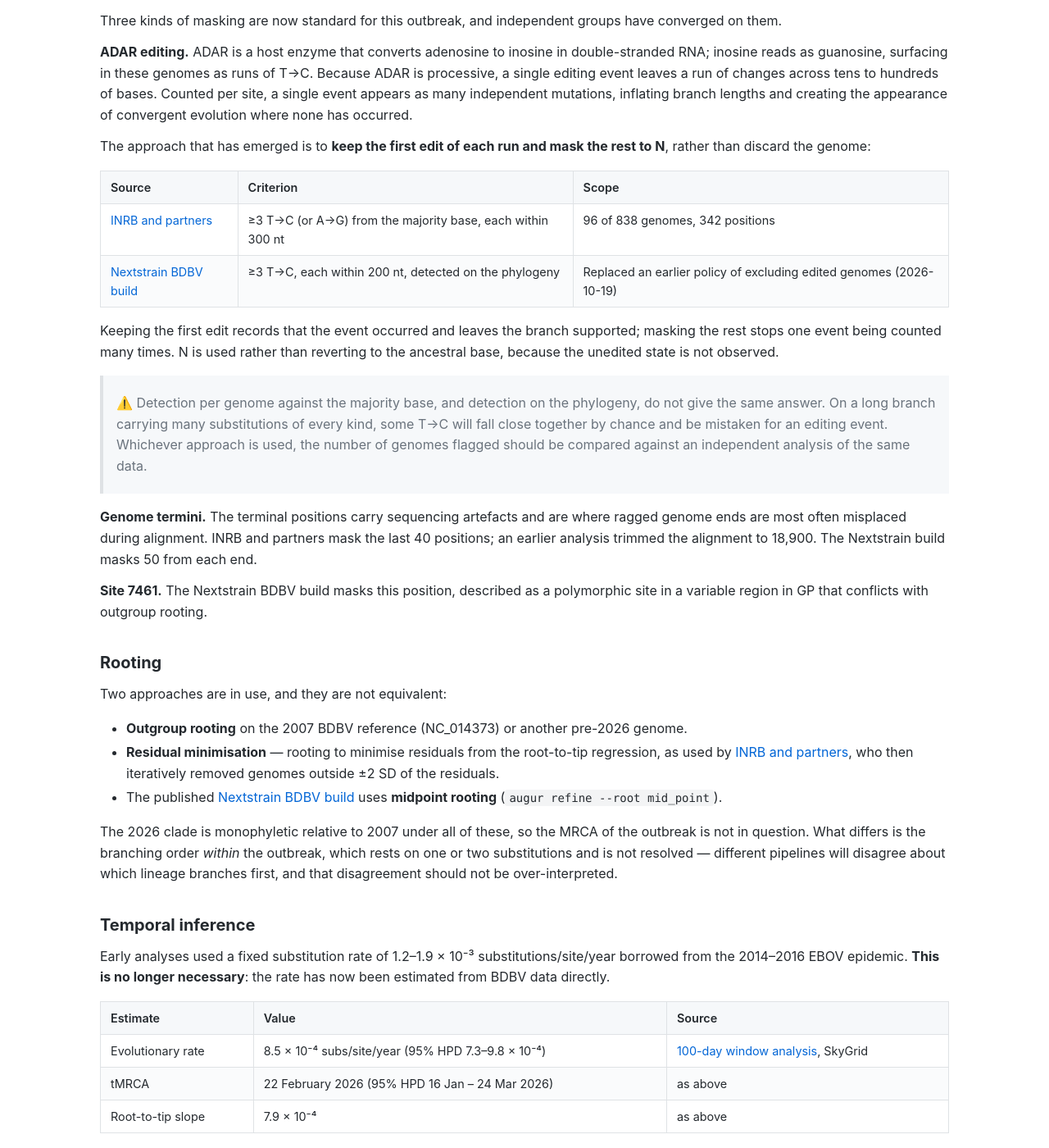
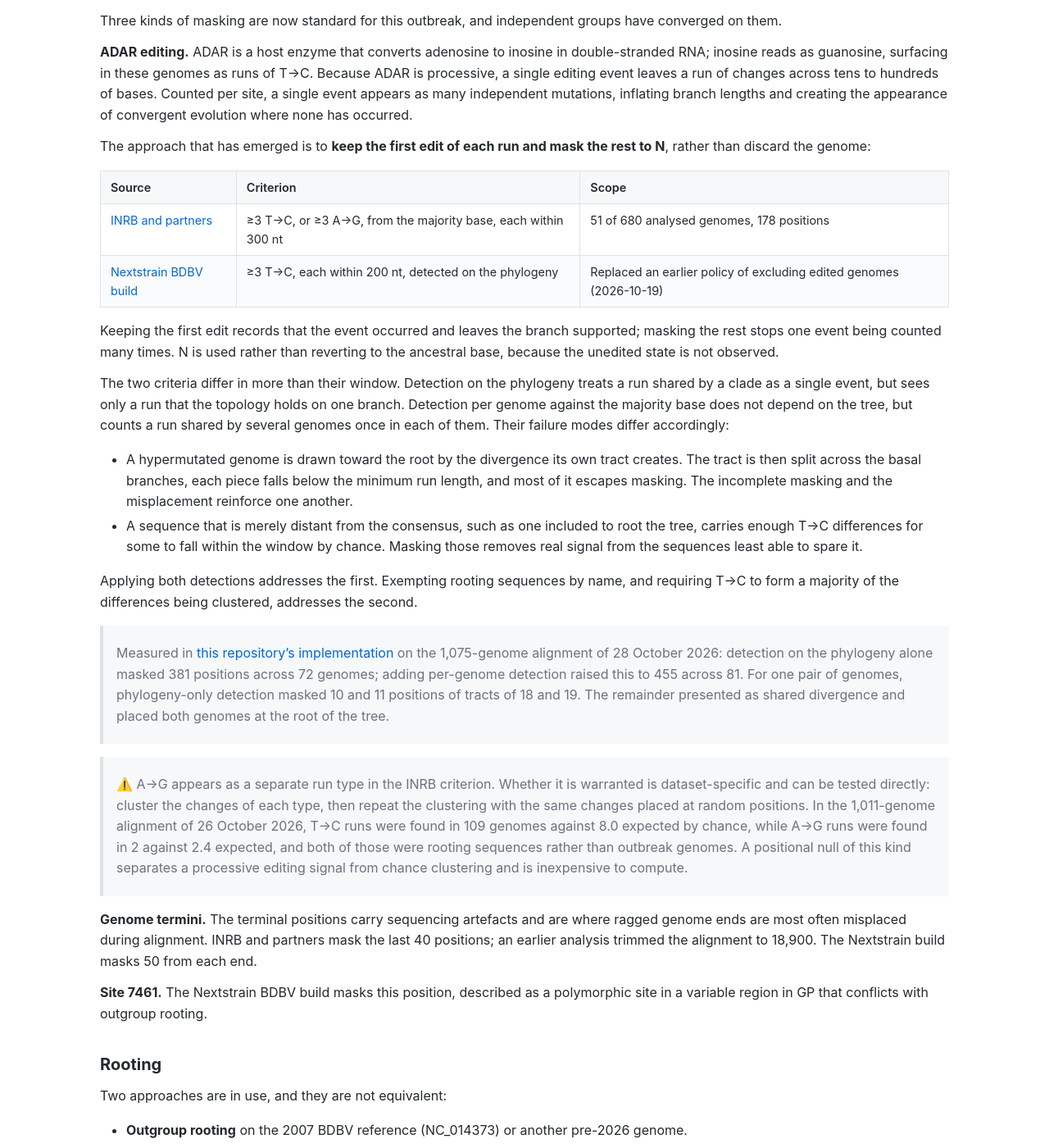
Before and after one commit to WHO-Collaboratory/collaboratory-ebola-genomics-community, a Jekyll site: the page built from landscape.md, in a window 1280 px wide and 1400 px high, scrolled down 5560 px. Shown: the whole window at 82% size. Built offline with Jekyll 4.4.1, drawn with Linux system fonts in a browser that asks for light colours; our own code applies the rules of GitHub Pages for plain Markdown files; some of the changed text lies outside the part shown.

Commit message:
Replace a hollow caveat on ADAR detection, and a withdrawn citation
The masking section ended with a warning that named nothing: whichever
approach is used, "the number of genomes flagged should be compared
against an independent analysis of the same data". No analysis, no
test, no threshold. It is replaced by one that can be run: cluster the
changes of each type, then cluster them again with the same changes
placed at random positions. In the 1,011-genome alignment of 26
October 2026 that gives T>C runs in 109 genomes against 8.0 expected,
and A>G runs in 2 against 2.4 - the latter indistinguishable from
chance, and both of those genomes are rooting sequences rather than
outbreak genomes. This matters because A>G appears as a separate run
type in the INRB criterion, so whether to include it is a question the
test answers per dataset.

The section now also records what detection on the phylogeny and
detection per genome each miss, which the previous text had collapsed
into a single sentence about chance clustering. A hypermutated genome
is drawn toward the root by the divergence its own tract creates, the
tract splits across the basal branches, and most of it escapes
masking; a sequence merely distant from the consensus collects enough
T>C differences for some to cluster by chance. Measured here: 381
positions masked across 72 genomes by the phylogeny alone, 455 across
81 with both.

Three citations pointed at virological.org/t/.../1051, which returns
404. The Wayback Machine holds a 200 capture from 23 October and our
own notifier recorded the topic, so the post existed and has since
been withdrawn. All three now cite the extant September post, with
every figure read from it rather than carried across: the ADAR scope
is 51 of 680 genomes and 178 positions, not 96 of 838 and 342, and
the reproduction numbers are 1.95, 1.17 and 0.72 over periods ending
29 August, not 1.94, 1.27 and 0.86 ending 27 September.

Co-Authored-By: Claude Opus 5 <noreply@anthropic.com>

```diff
--- a/landscape.md
+++ b/landscape.md
@@ -116,12 +116,21 @@ The approach that has emerged is to **keep the first edit of each run and mask t
 
 | Source | Criterion | Scope |
 |---|---|---|
-| [INRB and partners](https://virological.org/t/reproduction-number-of-the-2026-bundibugyo-virus-disease-outbreak-over-time-phylodynamic-estimates-from-genomes-collected-up-to-5-october-2026/1051) | ≥3 T→C (or A→G) from the majority base, each within 300 nt | 96 of 838 genomes, 342 positions |
+| [INRB and partners](https://virological.org/t/reproduction-number-of-the-2026-bundibugyo-virus-disease-outbreak-over-time-phylodynamic-estimates-from-genomes-collected-up-to-6-september-2026/1047) | ≥3 T→C, or ≥3 A→G, from the majority base, each within 300 nt | 51 of 680 analysed genomes, 178 positions |
 | [Nextstrain BDBV build](https://github.com/nextstrain/ebola) | ≥3 T→C, each within 200 nt, detected on the phylogeny | Replaced an earlier policy of excluding edited genomes (2026-10-19) |
 
 Keeping the first edit records that the event occurred and leaves the branch supported; masking the rest stops one event being counted many times. N is used rather than reverting to the ancestral base, because the unedited state is not observed.
 
-> ⚠️ Detection per genome against the majority base, and detection on the phylogeny, do not give the same answer. On a long branch carrying many substitutions of every kind, some T→C will fall close together by chance and be mistaken for an editing event. Whichever approach is used, the number of genomes flagged should be compared against an independent analysis of the same data.
+The two criteria differ in more than their window. Detection on the phylogeny treats a run shared by a clade as a single event, but sees only a run that the topology holds on one branch. Detection per genome against the majority base does not depend on the tree, but counts a run shared by several genomes once in each of them. Their failure modes differ accordingly:
+
+- A hypermutated genome is drawn toward the root by the divergence its own tract creates. The tract is then split across the basal branches, each piece falls below the minimum run length, and most of it escapes masking. The incomplete masking and the misplacement reinforce one another.
+- A sequence that is merely distant from the consensus, such as one included to root the tree, carries enough T→C differences for some to fall within the window by chance. Masking those removes real signal from the sequences least able to spare it.
+
+Applying both detections addresses the first. Exempting rooting sequences by name, and requiring T→C to form a majority of the differences being clustered, addresses the second.
+
+> Measured in [this repository's implementation](https://github.com/WHO-Collaboratory/collaboratory-ebola-genomics-community) on the 1,075-genome alignment of 28 October 2026: detection on the phylogeny alone masked 381 positions across 72 genomes; adding per-genome detection raised this to 455 across 81. For one pair of genomes, phylogeny-only detection masked 10 and 11 positions of tracts of 18 and 19. The remainder presented as shared divergence and placed both genomes at the root of the tree.
+
+> ⚠️ A→G appears as a separate run type in the INRB criterion. Whether it is warranted is dataset-specific and can be tested directly: cluster the changes of each type, then repeat the clustering with the same changes placed at random positions. In the 1,011-genome alignment of 26 October 2026, T→C runs were found in 109 genomes against 8.0 expected by chance, while A→G runs were found in 2 against 2.4 expected, and both of those were rooting sequences rather than outbreak genomes. A positional null of this kind separates a processive editing signal from chance clustering and is inexpensive to compute.
 
 **Genome termini.** The terminal positions carry sequencing artefacts and are where ragged genome ends are most often misplaced during alignment. INRB and partners mask the last 40 positions; an earlier analysis trimmed the alignment to 18,900. The Nextstrain build masks 50 from each end.
 
@@ -149,7 +158,7 @@ Early analyses used a fixed substitution rate of 1.2–1.9 × 10⁻³ substituti
 
 Note this is roughly **half** the EBOV-derived rate previously assumed, so tMRCA estimates based on the older figure will have been too recent.
 
-Reproduction number estimates are now available over the course of the outbreak, from [Delphy](https://github.com/broadinstitute/delphy) and BEAST X analyses: R ≈ 1.94 (95% HPD 1.57–2.31) before the outbreak was declared, falling to 1.27 (1.00–1.56) for 15 May – 15 June and 0.86 (0.73–0.99) for 15 June – 27 September. See the [October post](https://virological.org/t/reproduction-number-of-the-2026-bundibugyo-virus-disease-outbreak-over-time-phylodynamic-estimates-from-genomes-collected-up-to-5-october-2026/1051) for the caveats, which are substantial.
+Reproduction number estimates are available over the course of the outbreak, from [Delphy](https://github.com/broadinstitute/delphy) and BEAST X analyses of genomes collected to 6 September 2026: R = 1.95 (95% HPD 1.59–2.32) between 1 March and 15 May, before the outbreak was declared, falling to 1.17 (0.87–1.50) for 15 May – 15 June and 0.72 (0.59–0.86) for 15 June – 29 August. BEAST X returns nearly the same values under the primary model. The final period is not uniform: an exploratory division gives 0.92 (0.76–1.09) for 15 June – 1 August and 0.45 (0.20–0.76) for 1 – 29 August. See the [post](https://virological.org/t/reproduction-number-of-the-2026-bundibugyo-virus-disease-outbreak-over-time-phylodynamic-estimates-from-genomes-collected-up-to-6-september-2026/1047) for the caveats, which are substantial.
 
 ### Convergent mutations and selection
 
@@ -193,9 +202,8 @@ From INRB Kinshasa and partners unless noted. Listed most recent first.
 
 | Date | Post |
 |---|---|
-| Oct 2026 | [Reproduction number over time — genomes to 5 October 2026](https://virological.org/t/reproduction-number-of-the-2026-bundibugyo-virus-disease-outbreak-over-time-phylodynamic-estimates-from-genomes-collected-up-to-5-october-2026/1051) — Delphy and BEAST X; ADAR masking criteria; terminal masking |
 | Oct 2026 | [Temporal and Phylodynamic analyses of the 2026 BVD outbreak in the DRC](https://virological.org/t/temporal-and-phylodynamic-analyses-of-the-2026-bundibugyo-virus-disease-outbreak-in-the-democratic-republic-of-the-congo/1048) — announces the preprint above |
-| Oct 2026 | [Reproduction number over time — genomes to 6 September 2026](https://virological.org/t/reproduction-number-of-the-2026-bundibugyo-virus-disease-outbreak-over-time-phylodynamic-estimates-from-genomes-collected-up-to-6-september-2026/1047) |
+| Oct 2026 | [Reproduction number over time — genomes to 6 September 2026](https://virological.org/t/reproduction-number-of-the-2026-bundibugyo-virus-disease-outbreak-over-time-phylodynamic-estimates-from-genomes-collected-up-to-6-september-2026/1047) — Delphy and BEAST X; ADAR masking criteria; terminal masking |
 | Aug 2026 | [Phylodynamics and evolution: insights from a 100-day window](https://virological.org/t/phylodynamics-and-evolution-of-the-2026-bundibugyo-virus-circulating-in-the-democratic-republic-of-the-congo-insights-from-a-100-day-window-of-genomic-sequencing/1046) — evolutionary rate, tMRCA, ADAR handling, rooting by residual minimisation |
 | Jul 2026 | [Genomic epidemiology of the ongoing 2026 BVD outbreak in the DRC](https://virological.org/t/genomic-epidemiology-of-the-ongoing-2026-bundibugyo-virus-disease-outbreak-in-the-democratic-republic-of-the-congo/1045) — laboratory and sequencing methods |
 | Jun 2026 | [Molecular evolutionary analysis of the current BVD outbreak in DRC and Uganda](https://virological.org/t/molecular-evolutionary-analysis-of-the-current-bundibugyo-virus-disease-outbreak-in-drc-and-uganda/1042) |
```
